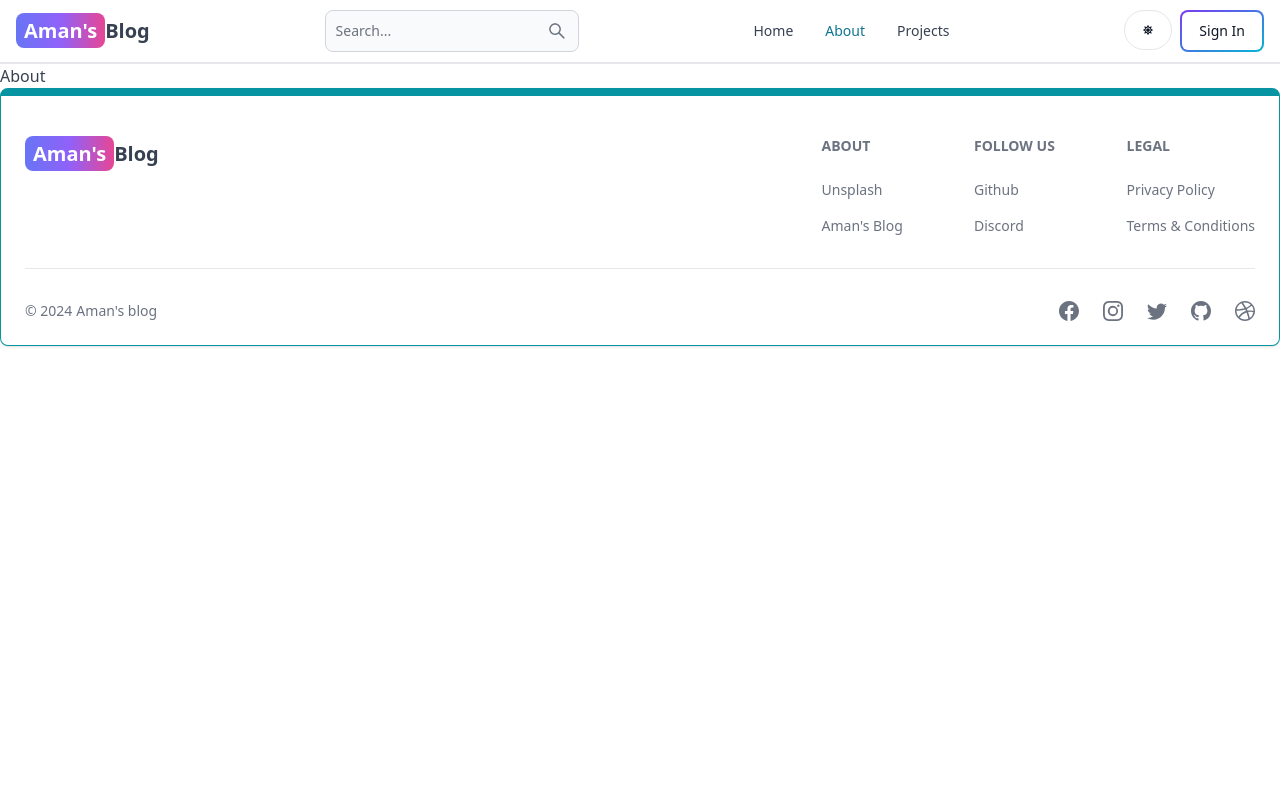
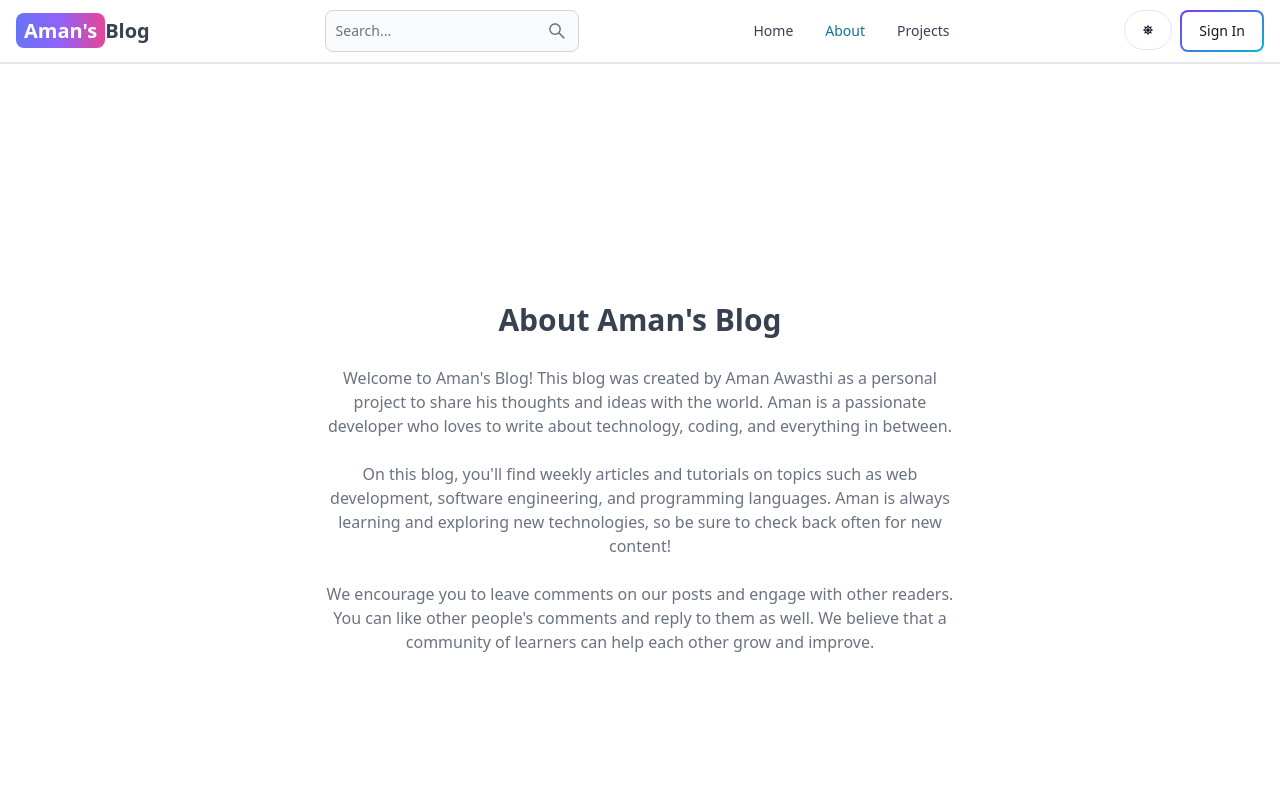
Before and after one commit to AmanAwasthi5212/Mern-Blog, a React (Vite) app in the folder client/: page /about in a window 1280 px wide. Shown: the top 800 px of the page. Built offline with nearby package versions, Linux system fonts and the light colour scheme; no server answers.

Commit message:
completed about and projects pages

```diff
--- a/client/src/pages/About.jsx
+++ b/client/src/pages/About.jsx
@@ -1,7 +1,35 @@
-import React from 'react'
-
 export default function About() {
   return (
-    <div>About</div>
-  )
+    <div className='min-h-screen flex items-center justify-center'>
+      <div className='max-w-2xl mx-auto p-3 text-center'>
+        <div>
+          <h1 className='text-3xl font font-semibold text-center my-7'>
+            About Aman's Blog
+          </h1>
+          <div className='text-md text-gray-500 flex flex-col gap-6'>
+            <p>
+              Welcome to Aman's Blog! This blog was created by Aman Awasthi
+              as a personal project to share his thoughts and ideas with the
+              world. Aman is a passionate developer who loves to write about
+              technology, coding, and everything in between.
+            </p>
+
+            <p>
+              On this blog, you'll find weekly articles and tutorials on topics
+              such as web development, software engineering, and programming
+              languages. Aman is always learning and exploring new
+              technologies, so be sure to check back often for new content!
+            </p>
+
+            <p>
+              We encourage you to leave comments on our posts and engage with
+              other readers. You can like other people's comments and reply to
+              them as well. We believe that a community of learners can help
+              each other grow and improve.
+            </p>
+          </div>
+        </div>
+      </div>
+    </div>
+  );
 }
--- a/client/src/pages/Projects.jsx
+++ b/client/src/pages/Projects.jsx
@@ -1,7 +1,11 @@
-import React from 'react'
+import CallToAction from '../Components/CallToAction';
 
 export default function Projects() {
   return (
-    <div>Projects</div>
+    <div className='min-h-screen max-w-2xl mx-auto flex justify-center items-center flex-col gap-6 p-3'>
+      <h1 className='text-3xl font-semibold'>Projects</h1>
+      <p className='text-md text-gray-500'>Build fun and engaging projects while learning HTML, CSS, and JavaScript!</p>
+      <CallToAction />
+    </div>
   )
 }
```
